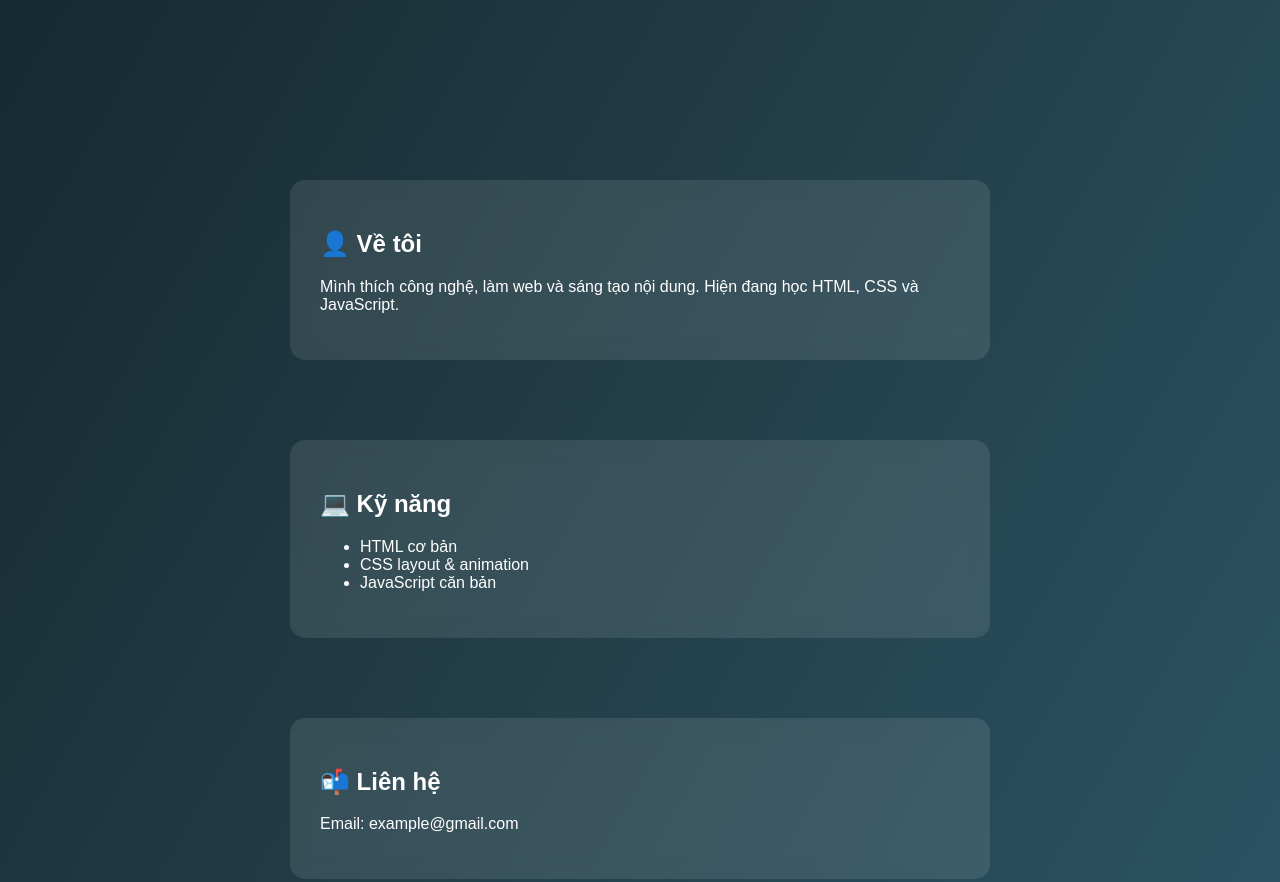
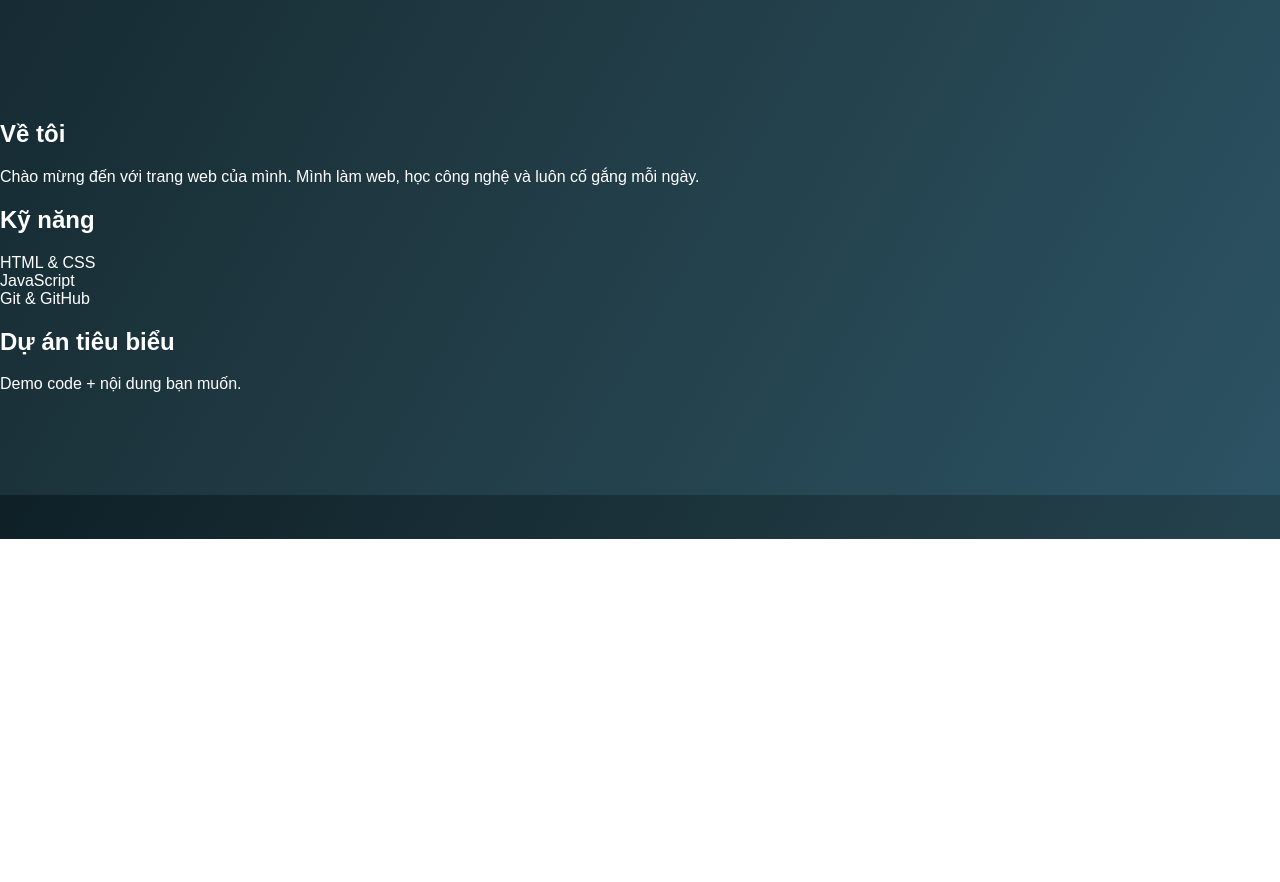
Before and after one commit to QuanCHESS/MyWebsite, a plain HTML site: page index.html in a window 1280 px wide. Shown: the part 700-1582 px from the top of the page. After the commit the page ends 1239 px from the top, so only its background shows below. Drawn offline with Linux system fonts and the light colour scheme.

Commit message:
Update index.html

```diff
--- a/index.html
+++ b/index.html
@@ -2,35 +2,38 @@
 <html lang="vi">
 <head>
     <meta charset="UTF-8">
-    <title>Giới thiệu bản thân</title>
+    <meta name="viewport" content="width=device-width, initial-scale=1.0">
+    <title>Trang giới thiệu cá nhân</title>
     <link rel="stylesheet" href="style.css">
 </head>
 <body>
 
 <header class="hero reveal">
     <h1>Xin chào 👋</h1>
-        <p>Mình là Noname</p>
+    <p>Mình là Noname — Web Developer</p>
 </header>
 
-    <section class="card reveal">
-        <h2>👤 Về tôi</h2>
-        <p>
-            Mình thích công nghệ, làm web và sáng tạo nội dung.
-            Hiện đang học HTML, CSS và JavaScript.
-        </p>
+<section class="about reveal">
+    <h2>Về tôi</h2>
+    <p>Chào mừng đến với trang web của mình. Mình làm web, học công nghệ và luôn cố gắng mỗi ngày.</p>
 </section>
 
-    <section class="card reveal">
-        <h2>💻 Kỹ năng</h2>
-        <ul>
-            <li>HTML cơ bản</li>
-            <li>CSS layout & animation</li>
-            <li>JavaScript căn bản</li>
-        </ul>
+<section class="skills reveal">
+    <h2>Kỹ năng</h2>
+    <div class="skill-list">
+        <div class="skill">HTML & CSS</div>
+        <div class="skill">JavaScript</div>
+        <div class="skill">Git & GitHub</div>
+    </div>
 </section>
 
-    <section class="card reveal">
-        <h2>📬 Liên hệ</h2>
+<section class="projects reveal">
+    <h2>Dự án tiêu biểu</h2>
+    <p>Demo code + nội dung bạn muốn.</p>
+</section>
+
+<section class="contact reveal">
+    <h2>Liên hệ</h2>
     <p>Email: example@gmail.com</p>
 </section>
 
```
Lines whose indentation alone changed are shown as unchanged.
